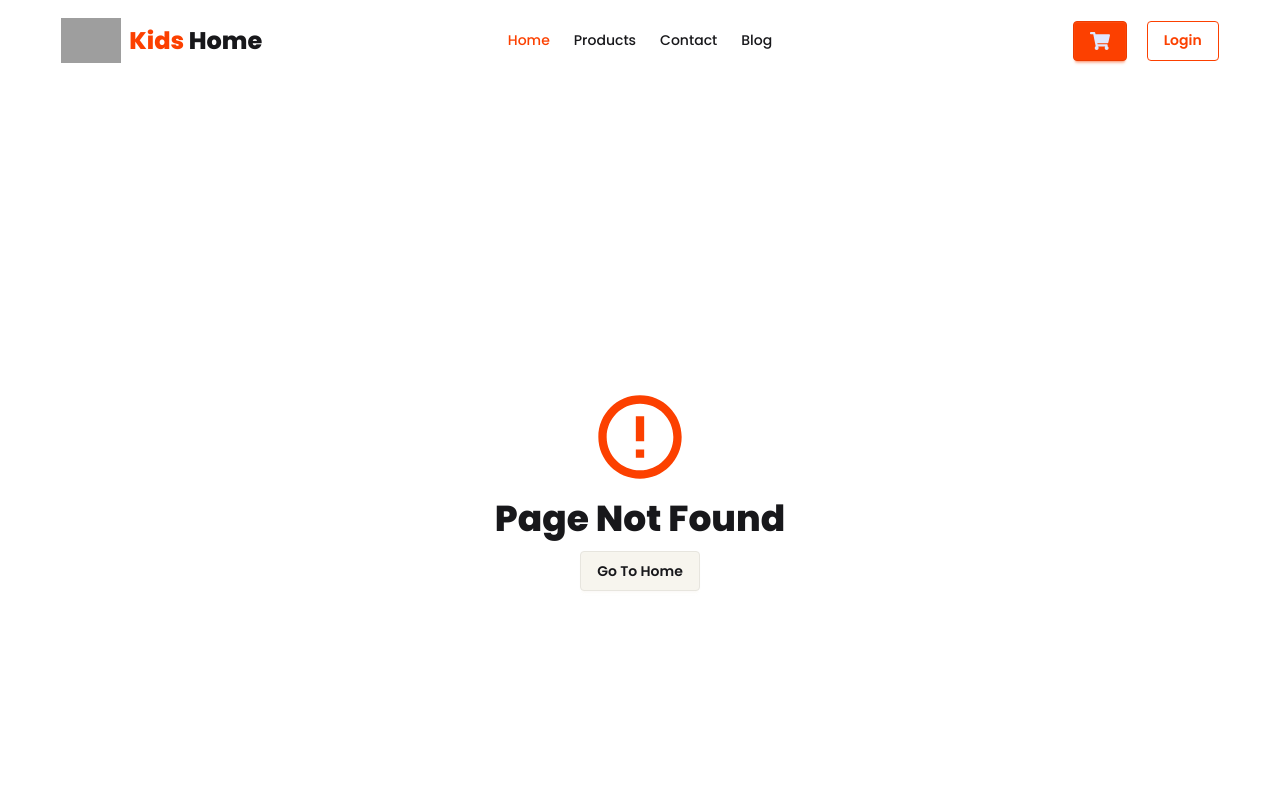
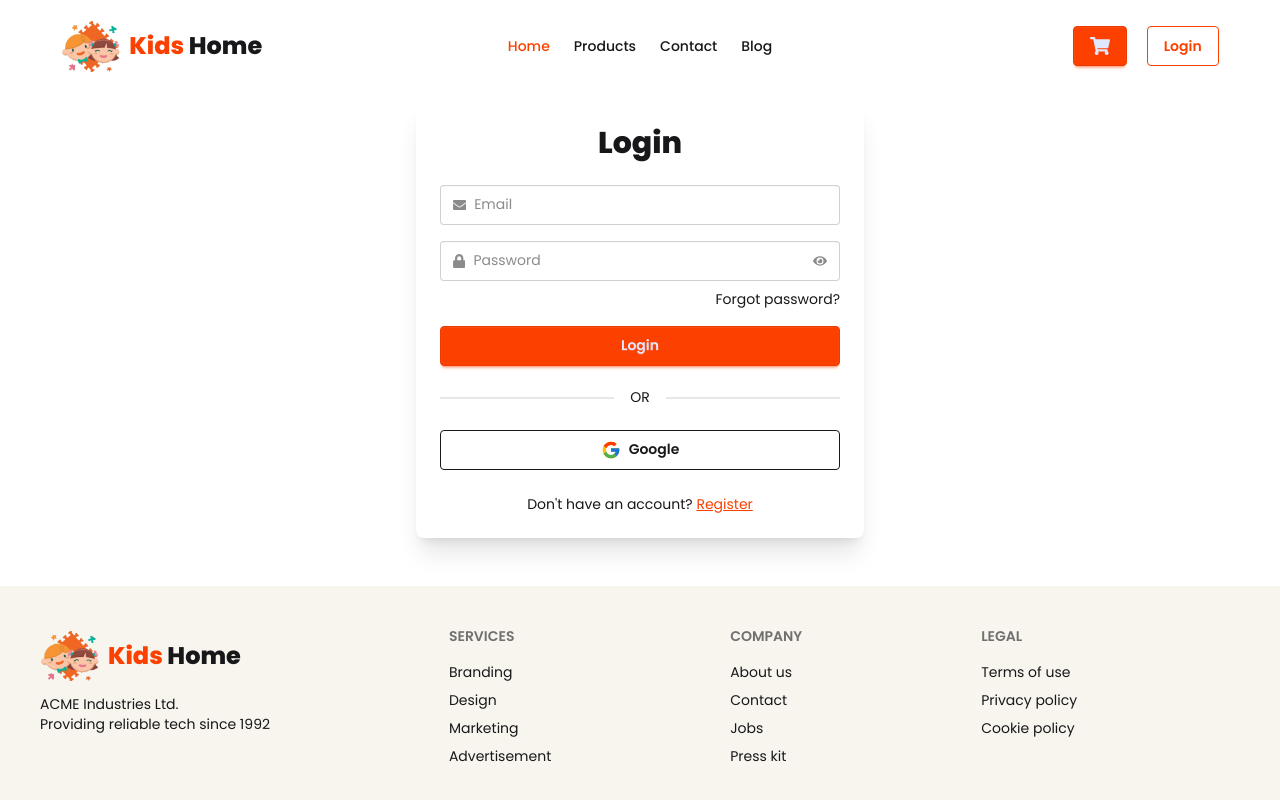
Before and after one commit to fazlerabbi8/Kids-Home, a Next.js app: page /login in a window 1280 px wide. Before the commit this address had no page. Shown: the top 800 px of the page. Built offline with nearby package versions, Linux system fonts and the light colour scheme; no server answers; grey boxes are pictures that could not be loaded.

Commit message:
created login and register form.

```diff
--- a/src/actions/server/products.js
+++ b/src/actions/server/products.js
@@ -14,5 +14,5 @@ export const getSingleProducts = async(id) =>{
     const query = {_id: new ObjectId(id)};
 
     const product = await dbConnect(collections.PRODUCTS).findOne(query);
-    return product || {};
+    return {...product, _id: product._id.toString()} || {};
 }
--- a/src/app/layout.jsx
+++ b/src/app/layout.jsx
@@ -2,18 +2,107 @@ import { Poppins } from "next/font/google";
 import "./globals.css";
 import Navber from "@/components/layout/Navber";
 import Footer from "@/components/layout/Footer";
+
 
 const poppins = Poppins({
   weight: ["100", "200", "400", "500", "600", "800"],
   subsets: ["latin"],
 });
 
+const siteUrl =
+  process.env.NEXT_PUBLIC_SITE_URL || "https://kids-home-omega.vercel.app/";
+
 export const metadata = {
-  title:{
-    default: "Kids Home",
-    template: "%s | Kids Home"
+  metadataBase: new URL(siteUrl),
+
+  title: {
+    default: "Kids Home | Educational Toys & Learning Products",
+    template: "%s | Little Learners",
   },
-  description: "Browse our collection of educational toys and learning tools for kids.",
+
+  description:
+    "Discover fun and educational toys, learning games, flash cards, puzzles, and activity products designed to make learning enjoyable for children.",
+
+  applicationName: "Kids Home",
+
+  authors: [
+    {
+      name: "Kids Home",
+    },
+  ],
+
+  creator: "Kids Home",
+  publisher: "Kids Home",
+
+  keywords: [
+    "educational toys",
+    "kids learning toys",
+    "children educational products",
+    "learning games",
+    "kids toys",
+    "flash cards for kids",
+    "educational games",
+    "learning activities",
+    "children toys",
+  ],
+
+  alternates: {
+    canonical: "/",
+  },
+
+  robots: {
+    index: true,
+    follow: true,
+
+    googleBot: {
+      index: true,
+      follow: true,
+      "max-video-preview": -1,
+      "max-image-preview": "large",
+      "max-snippet": -1,
+    },
+  },
+
+  openGraph: {
+    type: "website",
+    locale: "en_US",
+    url: "/",
+
+    siteName: "Kids Home",
+
+    title: "Kids Home | Educational Toys & Learning Products",
+
+    description:
+      "Discover fun and educational toys, learning games, flash cards, puzzles, and activity products designed to make learning enjoyable for children.",
+
+    images: [
+      {
+        url: "https://i.ibb.co/6JbPjvVx/hero.png",
+        width: 640,
+        height: 405,
+        alt: "Children playing and learning with educational toys",
+      },
+    ],
+  },
+
+  twitter: {
+    card: "summary_large_image",
+
+    title: "Kids Home | Educational Toys & Learning Products",
+
+    description:
+      "Fun and educational toys, games, flash cards, puzzles, and learning products for children.",
+
+    images: ["https://i.ibb.co/6JbPjvVx/hero.png"],
+  },
+
+  icons: {
+    icon: "https://i.ibb.co/m5D7Cwwk/favicon.png",
+    shortcut: "https://i.ibb.co/m5D7Cwwk/favicon.png",
+    apple: "https://i.ibb.co/m5D7Cwwk/favicon.png",
+  },
+
+  category: "ecommerce",
 };
 
 export default function RootLayout({ children }) {
--- /dev/null
+++ b/src/app/login/page.jsx
@@ -0,0 +1,99 @@
+
+"use client";
+
+import { useState } from "react";
+import { FaEnvelope, FaLock, FaEye, FaEyeSlash } from "react-icons/fa";
+import { FcGoogle } from "react-icons/fc";
+
+export default function LoginForm({ onSubmit, onGoogleSignIn }) {
+  const [showPassword, setShowPassword] = useState(false);
+  const [formData, setFormData] = useState({
+    email: "",
+    password: "",
+  });
+
+  const handleChange = (e) => {
+    setFormData({ ...formData, [e.target.name]: e.target.value });
+  };
+
+  const handleSubmit = (e) => {
+    e.preventDefault();
+    if (onSubmit) {
+      onSubmit(formData);
+    }
+  };
+
+  return (
+    <div className="card w-full max-w-md bg-base-100 shadow-xl mx-auto mb-10">
+      <div className="card-body">
+        <h2 className="text-3xl font-bold text-center mb-4">Login</h2>
+
+        <form onSubmit={handleSubmit} className="flex flex-col gap-4">
+          {/* Email */}
+          <label className="input w-full input-bordered flex items-center gap-2">
+            <FaEnvelope className="text-base-content/50" />
+            <input
+              type="email"
+              name="email"
+              placeholder="Email"
+              className=""
+              value={formData.email}
+              onChange={handleChange}
+              required
+            />
+          </label>
+
+          {/* Password */}
+          <label className="input  w-full input-bordered flex items-center gap-2">
+            <FaLock className="text-base-content/50" />
+            <input
+              type={showPassword ? "text" : "password"}
+              name="password"
+              placeholder="Password"
+              className="grow"
+              value={formData.password}
+              onChange={handleChange}
+              required
+            />
+            <button
+              type="button"
+              onClick={() => setShowPassword((prev) => !prev)}
+              className="text-base-content/50"
+              tabIndex={-1}
+            >
+              {showPassword ? <FaEyeSlash /> : <FaEye />}
+            </button>
+          </label>
+
+          <div className="text-right -mt-2">
+            <a href="/forgot-password" className="link link-hover text-sm">
+              Forgot password?
+            </a>
+          </div>
+
+          <button type="submit" className="btn btn-primary w-full">
+            Login
+          </button>
+        </form>
+
+        <div className="divider">OR</div>
+
+        <button
+          onClick={onGoogleSignIn}
+          className="btn btn-outline w-full gap-2"
+          type="button"
+        >
+          <FcGoogle size={20} />
+          Google
+        </button>
+
+        <p className="text-center mt-4 text-sm">
+          Don&apos;t have an account?{" "}
+          <a href="/register" className="link link-primary">
+            Register
+          </a>
+        </p>
+      </div>
+    </div>
+  );
+}
--- /dev/null
+++ b/src/app/register/page.jsx
@@ -0,0 +1,108 @@
+"use client";
+
+import { useState } from "react";
+import { FaUser, FaEnvelope, FaLock, FaEye, FaEyeSlash } from "react-icons/fa";
+import { FcGoogle } from "react-icons/fc";
+
+export default function RegisterForm({ onSubmit, onGoogleSignIn }) {
+  const [showPassword, setShowPassword] = useState(false);
+  const [formData, setFormData] = useState({
+    name: "",
+    email: "",
+    password: "",
+  });
+
+  const handleChange = (e) => {
+    setFormData({ ...formData, [e.target.name]: e.target.value });
+  };
+
+  const handleSubmit = (e) => {
+    e.preventDefault();
+    if (onSubmit) {
+      onSubmit(formData);
+    }
+  };
+
+  return (
+    <div className="card w-full max-w-md bg-base-100 shadow-xl mx-auto mb-10">
+      <div className="card-body">
+        <h2 className="text-3xl font-bold text-center mb-4">Create Account</h2>
+
+        <form onSubmit={handleSubmit} className="flex flex-col gap-4">
+          {/* Full Name */}
+          <label className="input input-bordered w-full flex items-center gap-2">
+            <FaUser className="text-base-content/50" />
+            <input
+              type="text"
+              name="name"
+              placeholder="Full Name"
+              className="grow"
+              value={formData.name}
+              onChange={handleChange}
+              required
+            />
+          </label>
+
+          {/* Email */}
+          <label className="input input-bordered w-full flex items-center gap-2">
+            <FaEnvelope className="text-base-content/50" />
+            <input
+              type="email"
+              name="email"
+              placeholder="Email"
+              className="grow"
+              value={formData.email}
+              onChange={handleChange}
+              required
+            />
+          </label>
+
+          {/* Password */}
+          <label className="input input-bordered flex w-full items-center gap-2">
+            <FaLock className="text-base-content/50" />
+            <input
+              type={showPassword ? "text" : "password"}
+              name="password"
+              placeholder="Password"
+              className="grow"
+              value={formData.password}
+              onChange={handleChange}
+              required
+              minLength={6}
+            />
+            <button
+              type="button"
+              onClick={() => setShowPassword((prev) => !prev)}
+              className="text-base-content/50"
+              tabIndex={-1}
+            >
+              {showPassword ? <FaEyeSlash /> : <FaEye />}
+            </button>
+          </label>
+
+          <button type="submit" className="btn btn-primary w-full">
+            Register
+          </button>
+        </form>
+
+        <div className="divider">OR</div>
+
+        <button
+          onClick={onGoogleSignIn}
+          className="btn btn-outline w-full gap-2"
+          type="button"
+        >
+          <FcGoogle size={20} />
+          Google
+        </button>
+
+        <p className="text-center mt-4 text-sm">
+          Already have an account?{" "}
+          <a href="/login" className="link link-primary">
+            Login
+          </a>
+        </p>
+      </div>
+    </div>
+  );
+}
--- a/src/components/Card/ProductCard.jsx
+++ b/src/components/Card/ProductCard.jsx
@@ -4,7 +4,7 @@ import Link from "next/link";
 import { FaStar, FaShoppingCart, FaEye } from "react-icons/fa";
 
 export default function ProductCard({ product, index }) {
-     console.log("ProductCard received:", product);
+
   const {
     _id,
     title,
--- /dev/null
+++ b/src/components/CartButton/CartButton.jsx
@@ -0,0 +1,14 @@
+import { FaShoppingCart } from "react-icons/fa";
+
+const CartButton = ({product}) => {
+    return (
+        <div>
+            <button className="btn btn-primary w-full">
+                <FaShoppingCart />
+                Add to Cart
+              </button>
+        </div>
+    );
+};
+
+export default CartButton;
--- a/src/components/ProductDetails/ProductDetails.jsx
+++ b/src/components/ProductDetails/ProductDetails.jsx
@@ -1,6 +1,7 @@
 "use client";
 
 import { FaStar, FaShoppingCart } from "react-icons/fa";
+import CartButton from "../CartButton/CartButton";
 
 export default function ProductDetails({ product }) {
   const {
@@ -51,9 +52,7 @@ export default function ProductDetails({ product }) {
               </h1>
 
               {bangla && (
-                <p className="text-sm text-base-content/60 mt-1">
-                  {bangla}
-                </p>
+                <p className="text-sm text-base-content/60 mt-1">{bangla}</p>
               )}
             </div>
 
@@ -64,13 +63,9 @@ export default function ProductDetails({ product }) {
                 {ratings}
               </span>
 
-              <span className="text-base-content/60">
-                {reviews} reviews
-              </span>
+              <span className="text-base-content/60">{reviews} reviews</span>
 
-              <span className="text-base-content/60">
-                {sold} sold
-              </span>
+              <span className="text-base-content/60">{sold} sold</span>
             </div>
 
             <div className="divider my-3" />
@@ -96,9 +91,7 @@ export default function ProductDetails({ product }) {
 
             {/* Description */}
             <div className="mt-5">
-              <h2 className="font-semibold text-lg mb-2">
-                Description
-              </h2>
+              <h2 className="font-semibold text-lg mb-2">Description</h2>
 
               <p className="text-sm leading-6 text-base-content/75 whitespace-pre-line">
                 {description}
@@ -122,10 +115,7 @@ export default function ProductDetails({ product }) {
 
             {/* Add To Cart */}
             <div className="mt-6">
-              <button className="btn btn-primary w-full">
-                <FaShoppingCart />
-                Add to Cart
-              </button>
+              <CartButton product={product}></CartButton>
             </div>
           </div>
         </div>
@@ -136,9 +126,7 @@ export default function ProductDetails({ product }) {
         <div className="mt-8">
           <div className="card bg-base-100 shadow-lg border border-base-200">
             <div className="card-body">
-              <h2 className="card-title text-xl">
-                Questions & Answers
-              </h2>
+              <h2 className="card-title text-xl">Questions & Answers</h2>
 
               <div className="mt-2 space-y-2">
                 {qna.map((item, index) => (
```
Also changed, not shown: public/assets/logo.png (added), 1 other file (tests, documents, lock files or other folders).
